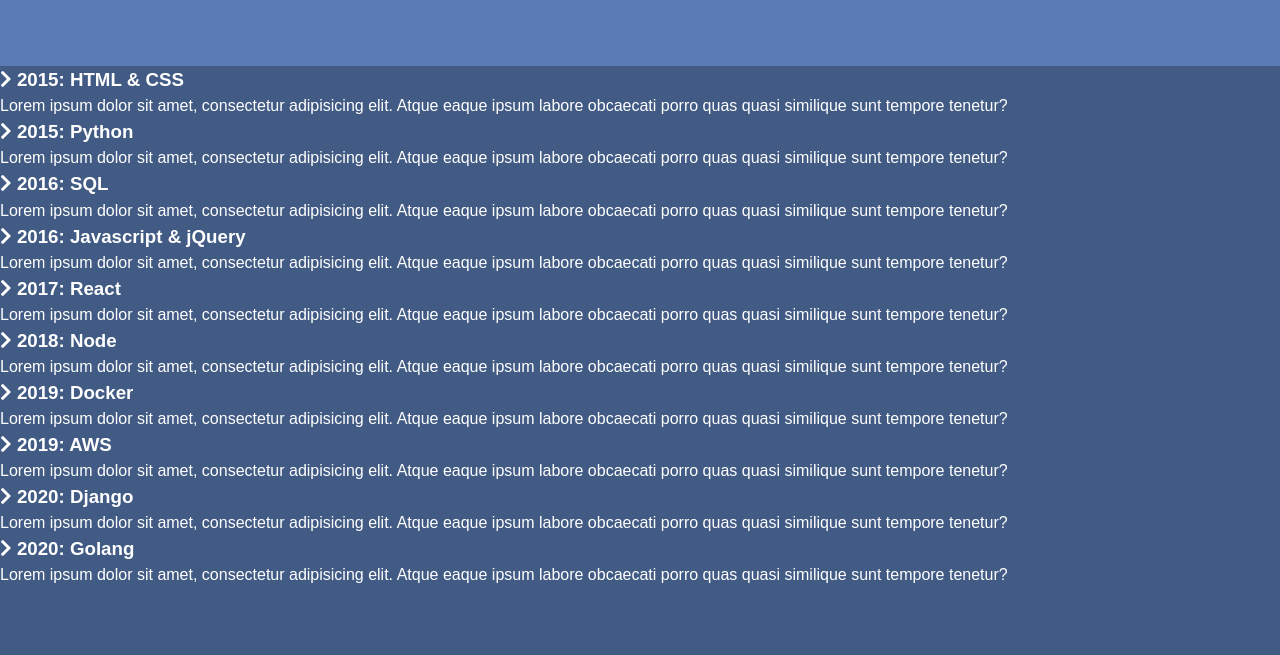
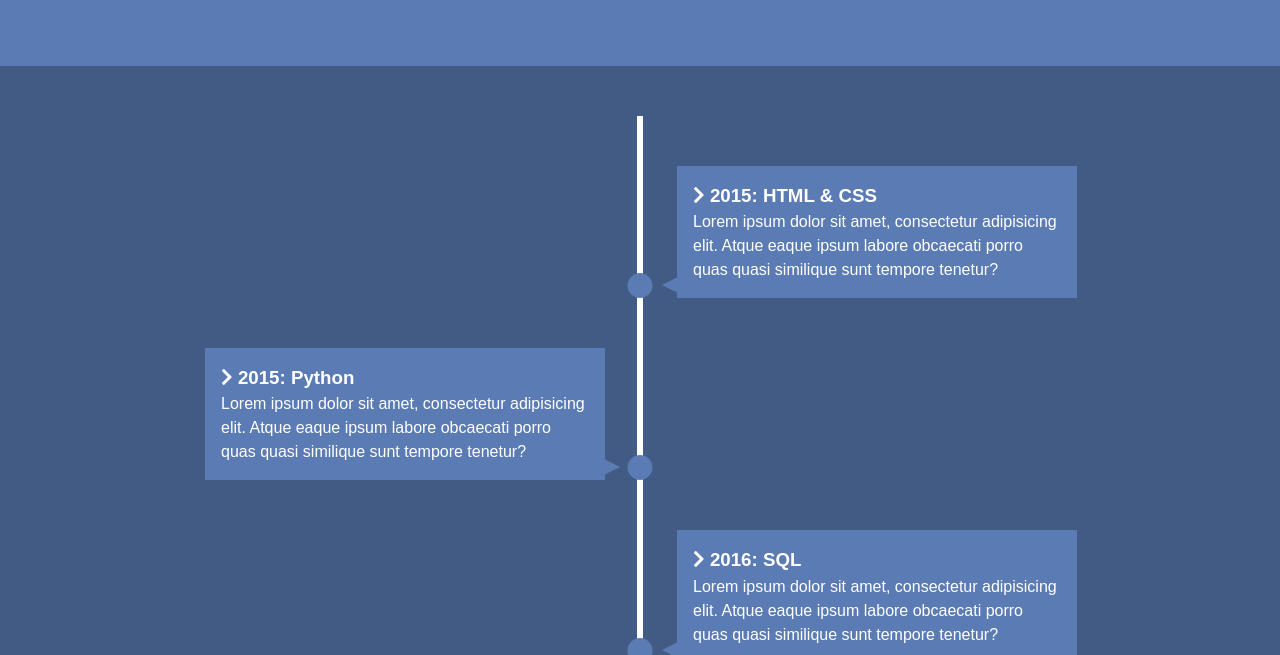
Before and after one commit to sergiy-chumachenko/knowledge-resume, a plain HTML site: page index.html in a window 1280 px wide. Shown: the part 145-800 px from the top of the page. Drawn offline with Linux system fonts and the light colour scheme.

Commit message:
boxes & arrows have been added

```diff
--- a/style.css
+++ b/style.css
@@ -27,3 +27,73 @@ body {
 h1 {
     font-size: 2.3rem;
 }
+#timeline ul {
+    background: var(--primary-color);
+    padding: 50px 0;
+}
+/* Create line */
+#timeline ul li {
+    list-style: none;
+    position: relative;
+    width: 6px;
+    margin: 0 auto;
+    padding-top: 50px;
+    background: #ffffff;
+}
+/* Boxes */
+#timeline ul li div {
+    position: relative;
+    bottom: 0;
+    width: 400px;
+    padding: 1rem;
+    background: var(--secondary-color);
+    transition: all 0.5s ease-in-out;
+}
+
+/* Right Side */
+#timeline ul li:nth-child(odd) div {
+    left: 40px;
+}
+
+/* Left Side */
+#timeline ul li:nth-child(even) div {
+    left: -432px;
+}
+
+/* Dots */
+#timeline ul li:after {
+    content: '';
+    position: absolute;
+    left: 50%;
+    bottom: 0;
+    width: 25px;
+    height: 25px;
+    background: var(--secondary-color);
+    transform: translateX(-50%);
+    border-radius: 50%;
+    transition: background 0.5s ease-in-out;
+}
+
+/* Arrows Base */
+#timeline div:before {
+    content: '';
+    position: absolute;
+    bottom: 5px;
+    width: 0;
+    height: 0;
+    border-style: solid;
+}
+
+/* Right Side Arrows */
+#timeline ul li:nth-child(odd) div:before {
+    left: -15px;
+    border-width: 8px 16px 8px 0;
+    border-color: transparent var(--secondary-color) transparent transparent;
+}
+
+/* Left Side Arrows */
+#timeline ul li:nth-child(even) div:before {
+    right: -15px;
+    border-width: 8px 0 8px 16px;
+    border-color: transparent transparent transparent var(--secondary-color);
+}
```
